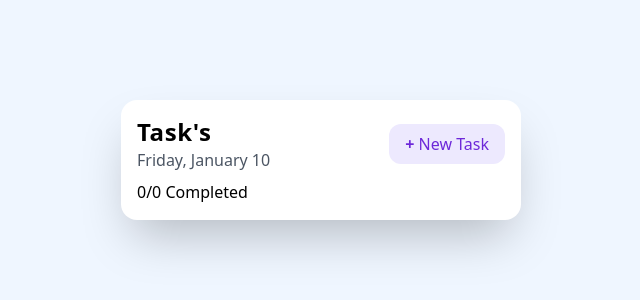
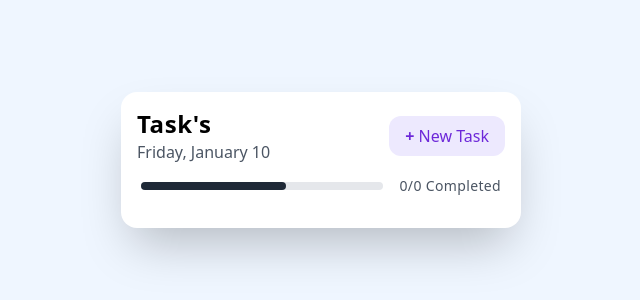
Before and after one commit to gen1chiro/toggle, a React (Vite) app: page / in a window 1280 px wide. Shown: the part 240-540 px from the top of the page, without its empty margins (319-959 px from the left). Built offline with nearby package versions, Linux system fonts and the light colour scheme.

Commit message:
refactor to TasklistHeader component

```diff
--- a/index.html
+++ b/index.html
@@ -5,7 +5,7 @@
     <meta name="viewport" content="width=device-width, initial-scale=1.0" />
     <title>Toggle</title>
   </head>
-  <body class="w-screen h-screen flex justify-center items-center bg-blue-50 font-sans box-border">
+  <body class="w-screen h-screen flex justify-center items-center bg-blue-50 font-sans box-border p-0 m-0">
     <div id="root" class="w-[400px]"></div>
     <script type="module" src="./src/main.jsx"></script>
   </body>
--- a/src/App.jsx
+++ b/src/App.jsx
@@ -1,6 +1,7 @@
 import { useEffect, useState, useRef } from "react";
 import Tasklist from "./components/Tasklist";
 import TaskInput from "./components/TaskInput";
+import TasklistHeader from "./components/TasklistHeader";
 
 function App() {
     const dialogRef = useRef(null)
@@ -9,8 +10,6 @@ function App() {
     const doneTaskCount = tasks.filter(
         task => task.isDone === true
     ).length
-    const dateFormat = { weekday: "long", day: "numeric", month: "long"}
-    const formattedDate = new Date().toLocaleDateString("en-US", dateFormat)
 
     useEffect(() => {
         localStorage.setItem("tasks", JSON.stringify(tasks))
@@ -54,16 +53,11 @@ function App() {
 
     return (
         <main className="bg-white rounded-2xl shadow-2xl">
-            <section className="p-4 flex flex-col gap-2">
-                <div className="flex justify-between items-center">
-                    <div>
-                        <h1 className="text-2xl font-semibold tracking-wide">Task&#39;s</h1>
-                        <p className="text-gray-600">{formattedDate}</p>
-                    </div>
-                    <button className="bg-violet-100 px-4 py-2 rounded-xl text-violet-700 hover:bg-violet-200 hover:scale-[1.02] transition-all ease-out" onClick={handleOpen}><span className="font-bold">+</span> New Task</button>
-                </div>
-                <h1>{doneTaskCount}/{taskCount} Completed</h1>
-            </section>
+            <TasklistHeader
+                taskCount={taskCount}
+                doneTaskCount={doneTaskCount}
+                handleOpen={handleOpen}
+            />
             <TaskInput
                 ref={dialogRef}
                 onClose={handleClose}
--- a/src/components/Tasklist.jsx
+++ b/src/components/Tasklist.jsx
@@ -16,7 +16,7 @@ const Tasklist = ({tasks, setTasks, handleDelete, handleToggle}) => {
     })
 
     return (
-        <section>
+        <section className="p-4 pt-0">
             {taskArray}
         </section>
     )
--- /dev/null
+++ b/src/components/TasklistHeader.jsx
@@ -0,0 +1,27 @@
+const TasklistHeader = ({taskCount, doneTaskCount, handleOpen}) => {
+    const dateFormat = { weekday: "long", day: "numeric", month: "long"}
+    const formattedDate = new Date().toLocaleDateString("en-US", dateFormat)
+
+    return (
+        <section className="p-4 flex flex-col gap-3">
+            <div className="flex justify-between items-center">
+                <div>
+                    <h1 className="text-2xl font-semibold tracking-wide">Task&#39;s</h1>
+                    <p className="text-gray-600">{formattedDate}</p>
+                </div>
+                <button
+                    className="bg-violet-100 px-4 py-2 rounded-xl text-violet-700 hover:bg-violet-200 hover:scale-[1.02] transition-all ease-out"
+                    onClick={handleOpen}><span className="font-bold">+</span> New Task
+                </button>
+            </div>
+            <div className="flex justify-between items-center gap-4 px-1 rounded-lg">
+                <div className="h-2 grow bg-gray-200 grid grid-cols-5 rounded-full">
+                    <div className="col-span-3 bg-gray-800 rounded-full"></div>
+                </div>
+                <h1 className="tracking-wide text-sm text-gray-600">{doneTaskCount}/{taskCount} Completed</h1>
+            </div>
+        </section>
+    )
+}
+
+export default TasklistHeader
--- a/tailwind.config.js
+++ b/tailwind.config.js
@@ -6,6 +6,7 @@ export default {
       "./src/main.jsx",
       "./src/components/Task.jsx",
       "./src/components/Tasklist.jsx",
+      "./src/components/TasklistHeader.jsx",
       "./src/components/TaskInput.jsx",
   ],
   theme: {
```
